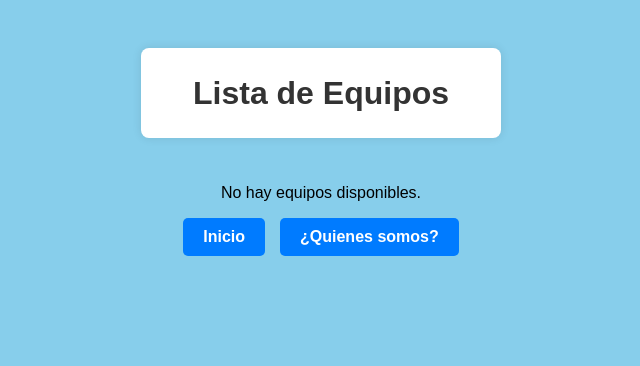
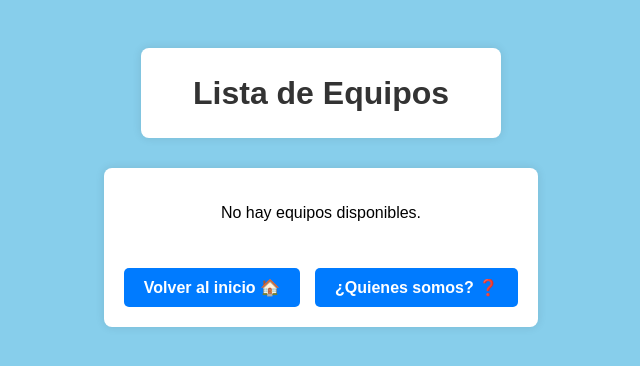
Before and after one commit to 17ust9n/infodeportes, a Django app: page /equipos/ in a window 1280 px wide. Shown: the top 366 px of the page, without its empty margins (319-959 px from the left). Run offline with Django 5.2, Linux system fonts and the light colour scheme; data that the repository does not hold is empty.

Commit message:
Añadir equipos

```diff
--- a/appdeportes/static/appdeportes/estilos.css
+++ b/appdeportes/static/appdeportes/estilos.css
@@ -7,6 +7,16 @@ body {
   padding: 40px 20px;
   font-family: Arial, sans-serif;
   background-color: #87CEEB !important;/* Opcional: para probar que el CSS se aplica */
+}
+
+main {
+  text-align: center;     /* centra el texto de los párrafos */
+  max-width: 700px;       /* más ancho que el header */
+  background-color: white;
+  padding: 20px;
+  border-radius: 8px;
+  box-shadow: 0 0 10px rgba(0, 0, 0, 0.1);
+  margin-bottom: 30px;
 }
 
 header {
@@ -30,7 +40,15 @@ header {
   color: #333;
 }
 
+.lista-detalles {
+  text-align: left;     /* alinea el texto a la izquierda */
+  display: inline-block; /* permite que se vea centrado en la página pero con texto alineado a la izquierda */
+  margin-top: 15px;
+}
 
+.lista-detalles p {
+  margin: 5px 0;        /* espacio entre líneas */
+}
 
 /* Contenedor de botones centrados */
 .botonera {
@@ -55,3 +73,37 @@ header {
 .boton:hover {
   background-color: #0056b3;
 }
+
+/* Contenedor que agrupa todos los recuadros */
+.contenedor-equipos {
+  display: flex;
+  flex-wrap: wrap;         /* permite varias columnas */
+  justify-content: center; /* centra todo horizontalmente */
+  gap: 20px;               /* espacio entre recuadros */
+  margin-bottom: 30px;
+}
+
+/* Recuadro individual */
+.recuadro-equipo {
+  background-color: white;
+  border-radius: 10px;
+  box-shadow: 0 2px 8px rgba(0,0,0,0.15);
+  width: 200px;
+  padding: 15px;
+  text-align: center;
+  transition: transform 0.2s ease, box-shadow 0.2s ease;
+}
+
+/* Animación al pasar el mouse */
+.recuadro-equipo:hover {
+  transform: translateY(-5px);
+  box-shadow: 0 4px 12px rgba(0,0,0,0.25);
+}
+
+/* Nombre del equipo */
+.nombre-equipo {
+  font-weight: bold;
+  font-size: 18px;
+  color: #333;
+  margin-bottom: 10px;
+}
--- a/appdeportes/templates/equipos.html
+++ b/appdeportes/templates/equipos.html
@@ -16,18 +16,22 @@
   <main>
 
   <!-- Botones de equipos centrados debajo del título -->
-  <div class="botonera">
+  <div class="contenedor-equipos">
     {% for equipo in equipos %}
-      <a href="{% url 'detalle_equipo' equipo.pk %}" class="boton">{{ equipo.nombre }}</a>
+      <div class="recuadro-equipo">
+        <p class="nombre-equipo">{{ equipo.nombre }}</p>
+        <a href="{% url 'detalle_equipo' equipo.pk %}" class="boton">Ver equipo</a>
+      </div>
     {% empty %}
       <p>No hay equipos disponibles.</p>
     {% endfor %}
   </div>
 
+
   <!-- Botón de inicio -->
   <div class="botonera">
-    <a href="{% url 'inicio' %}" class="boton">Inicio</a>
-    <a href="{% url 'acerca' %}" class="boton">¿Quienes somos?</a>
+    <a href="{% url 'inicio' %}" class="boton">Volver al inicio 🏠</a>
+    <a href="{% url 'acerca' %}" class="boton">¿Quienes somos? ❓</a>
   </div>
 
   </main>
--- a/appdeportes/templates/inicio.html
+++ b/appdeportes/templates/inicio.html
@@ -19,8 +19,8 @@
 
   <!-- ✅ Botones alineados horizontalmente debajo del título -->
   <div class="botonera">
-    <a href="{% url 'acerca' %}" class="boton">¿Quienes somos?</a>
-    <a href="{% url 'lista_equipos' %}" class="boton">Ver equipos</a>
+    <a href="{% url 'acerca' %}" class="boton">¿Quienes somos? ❓</a>
+    <a href="{% url 'lista_equipos' %}" class="boton">Ver equipos ⚽</a>
   </div>
 
 </main>
--- a/infodeportes/settings.py
+++ b/infodeportes/settings.py
@@ -121,3 +121,8 @@ STATIC_URL = 'static/'
 # https://docs.djangoproject.com/en/5.2/ref/settings/#default-auto-field
 
 DEFAULT_AUTO_FIELD = 'django.db.models.BigAutoField'
+
+import os
+
+MEDIA_URL = '/media/'
+MEDIA_ROOT = os.path.join(BASE_DIR, 'media')
--- a/infodeportes/urls.py
+++ b/infodeportes/urls.py
@@ -1,7 +1,13 @@
 from django.contrib import admin
 from django.urls import path, include  # include es para incluir URLs de la app
+from django.conf import settings
+from django.conf.urls.static import static
 
 urlpatterns = [
     path('admin/', admin.site.urls),       # Ruta para el admin de Django
     path('', include('appdeportes.urls')), # Todas las demás URLs las maneja la app
+
 ]
+
+if settings.DEBUG:
+    urlpatterns += static(settings.MEDIA_URL, document_root=settings.MEDIA_ROOT)
```
Also changed, not shown: appdeportes/models.py (+36 -3 lines), appdeportes/templates/acerca.html (+13 -3 lines), appdeportes/migrations/0002_remove_equipo_ciudad_remove_equipo_deporte_and_more.py (added), db.sqlite3.
